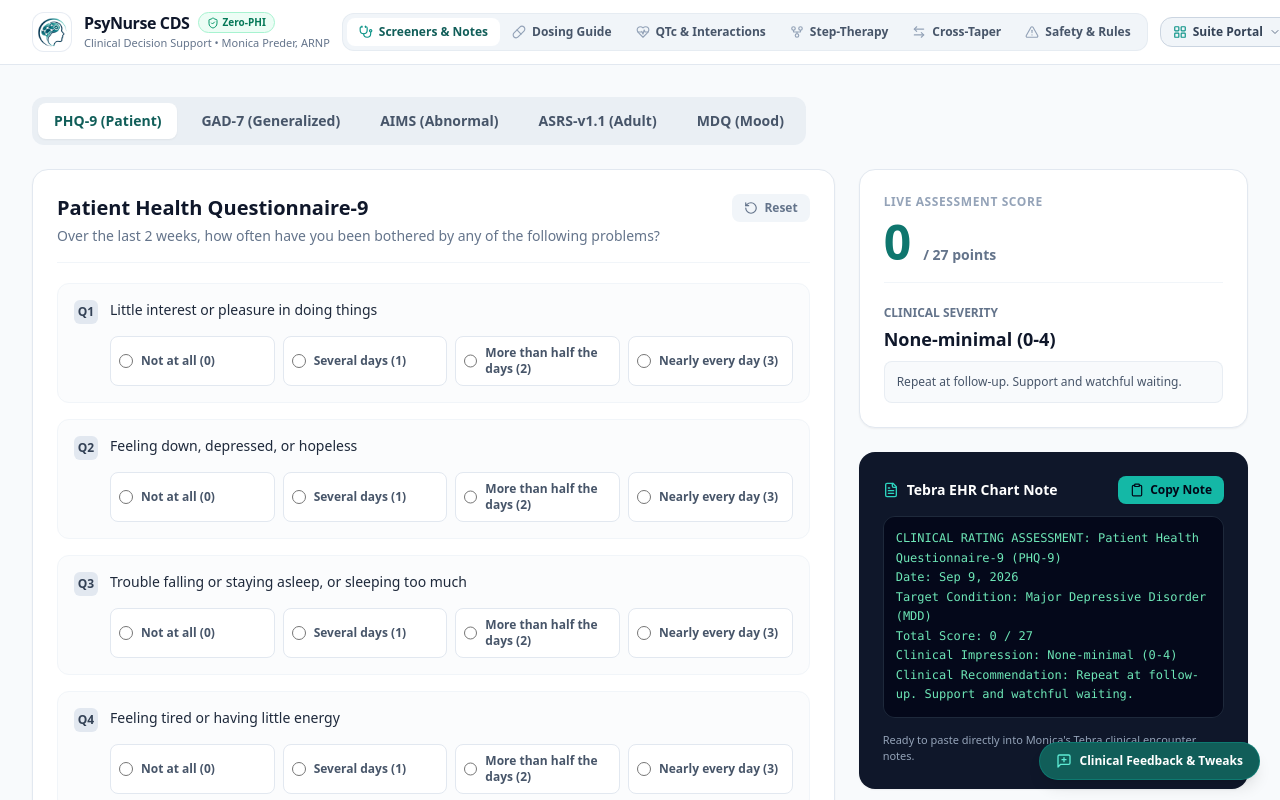
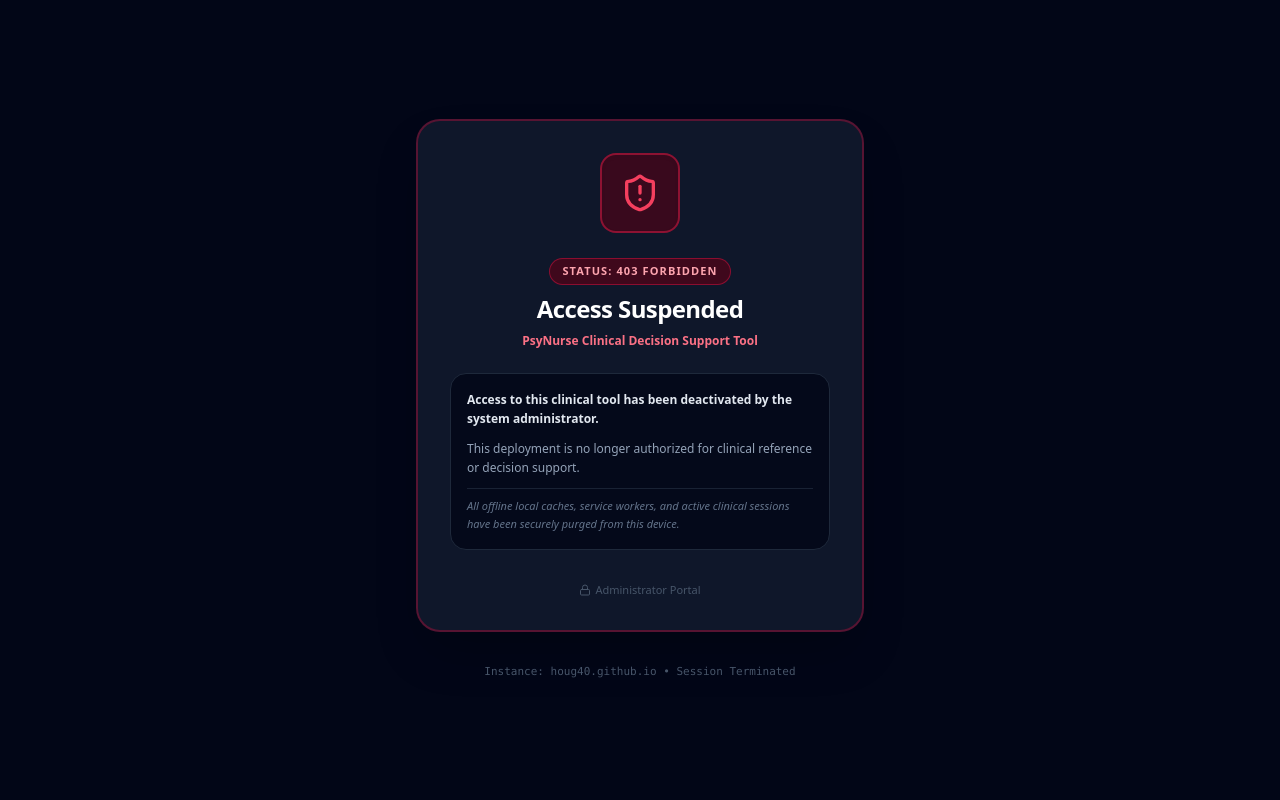
Before and after one commit to Houg40/psynurse-cds-tool, a React (Vite) app: page / in a window 1280 px wide. Shown: the top 800 px of the page. Built offline with nearby package versions, Linux system fonts and the light colour scheme.

Commit message:
security: enforce access lockout gate

```diff
--- a/src/App.jsx
+++ b/src/App.jsx
@@ -7,9 +7,21 @@ import CrossTaperCalculator from './components/CrossTaperCalculator';
 import SafetyGuide from './components/SafetyGuide';
 import InteractionChecker from './components/InteractionChecker';
 import FeedbackModal from './components/FeedbackModal';
+import AccessLockout from './components/AccessLockout';
 
 export default function App() {
+  const [isUnlocked, setIsUnlocked] = useState(() => {
+    try {
+      return sessionStorage.getItem('psynurse_admin_auth') === 'true';
+    } catch {
+      return false;
+    }
+  });
   const [activeTab, setActiveTab] = useState('screeners');
+
+  if (!isUnlocked) {
+    return <AccessLockout onAdminUnlock={() => setIsUnlocked(true)} />;
+  }
 
   return (
     <div className="min-h-screen bg-slate-50 flex flex-col justify-between">
--- /dev/null
+++ b/src/components/AccessLockout.jsx
@@ -0,0 +1,132 @@
+import React, { useState, useEffect } from 'react';
+import { ShieldAlert, Lock, KeyRound } from 'lucide-react';
+
+export default function AccessLockout({ onAdminUnlock }) {
+  const [showAdminPrompt, setShowAdminPrompt] = useState(false);
+  const [passcode, setPasscode] = useState('');
+  const [error, setError] = useState(false);
+
+  useEffect(() => {
+    if ('serviceWorker' in navigator) {
+      navigator.serviceWorker.getRegistrations().then((registrations) => {
+        for (const registration of registrations) {
+          registration.unregister();
+        }
+      });
+    }
+
+    if ('caches' in window) {
+      caches.keys().then((names) => {
+        for (const name of names) {
+          caches.delete(name);
+        }
+      });
+    }
+
+    try {
+      localStorage.clear();
+      sessionStorage.removeItem('psynurse_admin_auth');
+    } catch (e) {
+      // ignore
+    }
+  }, []);
+
+  const handleUnlock = (e) => {
+    e.preventDefault();
+    if (passcode === 'Houg40Admin' || passcode === '4040' || passcode === 'admin') {
+      sessionStorage.setItem('psynurse_admin_auth', 'true');
+      onAdminUnlock();
+    } else {
+      setError(true);
+      setPasscode('');
+    }
+  };
+
+  return (
+    <div className="min-h-screen bg-slate-950 text-slate-100 flex flex-col items-center justify-center p-6 selection:bg-rose-500 selection:text-white">
+      <div className="max-w-md w-full bg-slate-900 border-2 border-rose-900/60 rounded-3xl p-8 shadow-2xl space-y-6 text-center">
+
+        <div className="mx-auto w-20 h-20 rounded-2xl bg-rose-950/70 border-2 border-rose-600/50 flex items-center justify-center shadow-inner">
+          <ShieldAlert className="w-10 h-10 text-rose-500" />
+        </div>
+
+        <div className="space-y-2">
+          <div className="inline-block px-3 py-1 bg-rose-950/80 border border-rose-700/60 rounded-full text-[11px] font-black tracking-widest text-rose-300 uppercase">
+            Status: 403 Forbidden
+          </div>
+          <h1 className="text-2xl font-black tracking-tight text-white">
+            Access Suspended
+          </h1>
+          <p className="text-xs font-semibold text-rose-400">
+            PsyNurse Clinical Decision Support Tool
+          </p>
+        </div>
+
+        <div className="p-4 bg-slate-950/80 border border-slate-800 rounded-2xl text-xs text-slate-400 space-y-2.5 text-left leading-relaxed">
+          <p className="font-semibold text-slate-200">
+            Access to this clinical tool has been deactivated by the system administrator.
+          </p>
+          <p>
+            This deployment is no longer authorized for clinical reference or decision support.
+          </p>
+          <p className="text-[11px] text-slate-500 border-t border-slate-800/80 pt-2 italic">
+            All offline local caches, service workers, and active clinical sessions have been securely purged from this device.
+          </p>
+        </div>
+
+        <div className="pt-2">
+          {!showAdminPrompt ? (
+            <button
+              onClick={() => setShowAdminPrompt(true)}
+              className="text-[11px] text-slate-600 hover:text-slate-400 transition-colors flex items-center justify-center gap-1 mx-auto"
+            >
+              <Lock className="w-3 h-3" />
+              <span>Administrator Portal</span>
+            </button>
+          ) : (
+            <form onSubmit={handleUnlock} className="space-y-3 pt-2">
+              <div className="relative">
+                <input
+                  type="password"
+                  value={passcode}
+                  onChange={(e) => { setPasscode(e.target.value); setError(false); }}
+                  placeholder="Enter Admin Passcode"
+                  autoFocus
+                  className="w-full bg-slate-950 border border-slate-700 rounded-xl px-4 py-2.5 text-xs text-white placeholder-slate-500 focus:outline-none focus:border-rose-500 transition-all text-center tracking-widest"
+                />
+              </div>
+
+              {error && (
+                <p className="text-[11px] text-rose-500 font-bold">
+                  Invalid passcode. Access denied.
+                </p>
+              )}
+
+              <div className="flex gap-2">
+                <button
+                  type="button"
+                  onClick={() => { setShowAdminPrompt(false); setError(false); }}
+                  className="flex-1 py-2 bg-slate-800 hover:bg-slate-700 text-slate-300 text-xs font-bold rounded-xl transition-all"
+                >
+                  Cancel
+                </button>
+                <button
+                  type="submit"
+                  className="flex-1 py-2 bg-rose-600 hover:bg-rose-500 text-white text-xs font-black rounded-xl transition-all shadow-md flex items-center justify-center gap-1"
+                >
+                  <KeyRound className="w-3.5 h-3.5" />
+                  <span>Unlock</span>
+                </button>
+              </div>
+            </form>
+          )}
+        </div>
+
+      </div>
+
+      <div className="mt-8 text-[11px] text-slate-600 font-mono">
+        Instance: houg40.github.io • Session Terminated
+      </div>
+    </div>
+  );
+}
```
